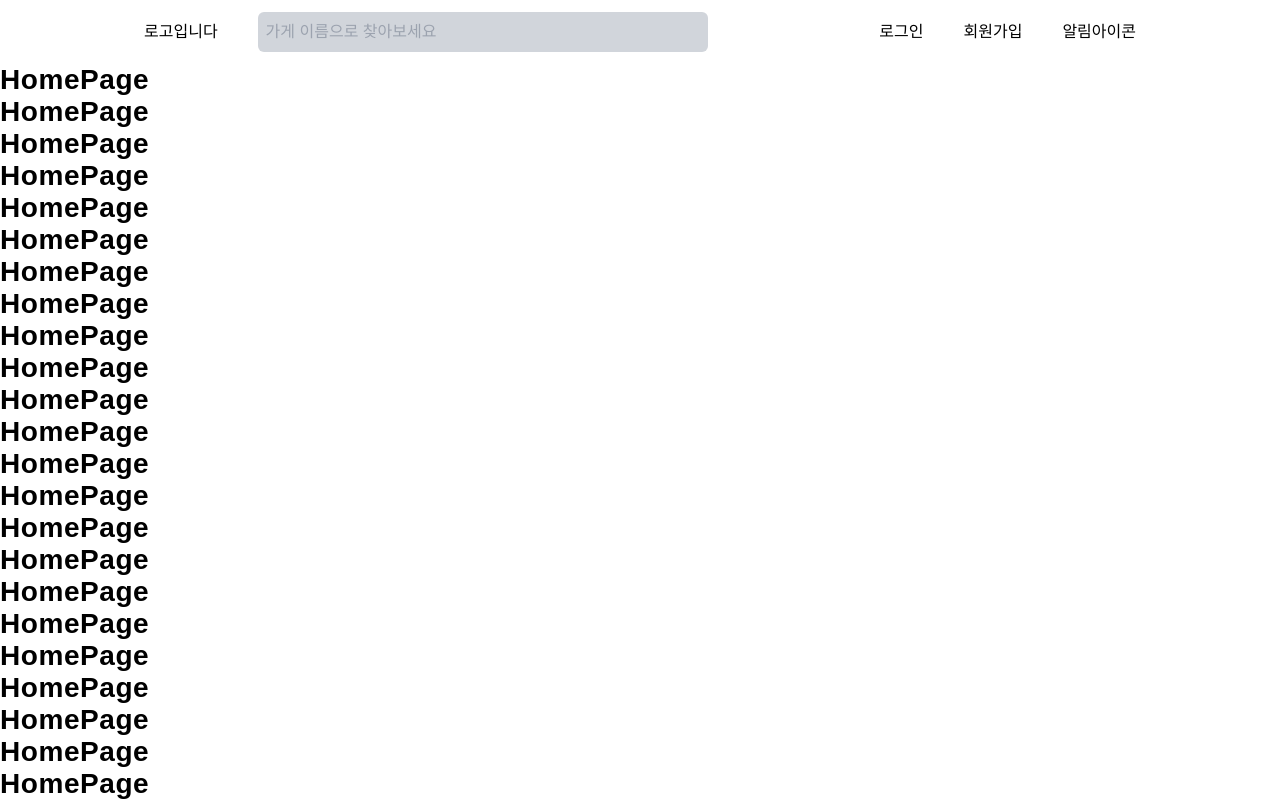
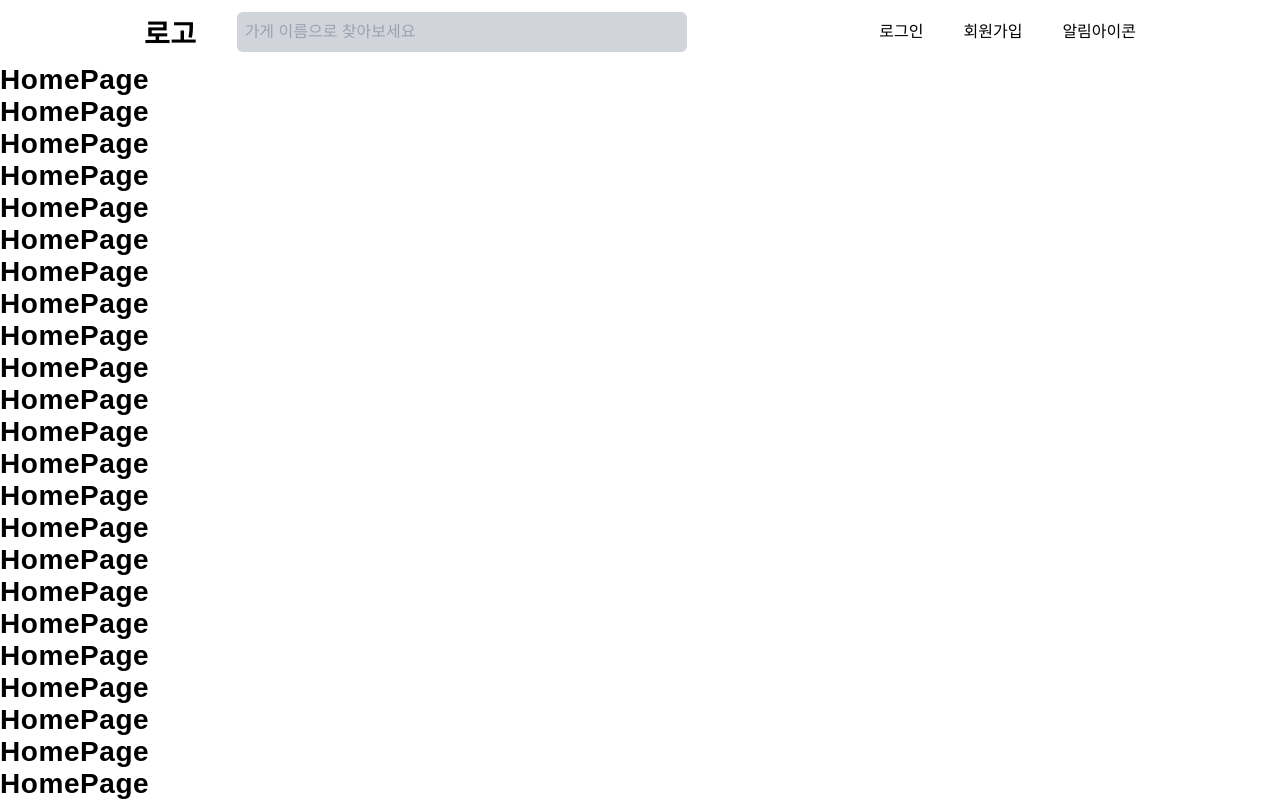
Before and after one commit to Party-Time-Job/Party-Time-Job, a Next.js app: page / in a window 1280 px wide. Shown: the top 801 px of the page. Built offline with nearby package versions, Linux system fonts and the light colour scheme; a web font is replaced by a local one.

Commit message:
chore: 로고 shared 분리

```diff
--- a/src/features/LogoLink/LogoLink.tsx
+++ b/src/features/LogoLink/LogoLink.tsx
@@ -1,4 +1,5 @@
 import Link from 'next/link';
+import Logo from '@/shared/ui/Logo';
 
 /**
  * 아직 로고가 만들어지지 않아서 임시로 h1 태그를 사용했고, 클래스네임도 임시로 지정했습니다.
@@ -7,7 +8,7 @@ import Link from 'next/link';
 const LogoLink = () => {
   return (
     <Link href='/notice'>
-      <h1 className='mb-10 cursor-pointer text-3xl font-bold'>여기에 로고</h1>
+      <Logo />
     </Link>
   );
 };
--- /dev/null
+++ b/src/shared/ui/Logo.tsx
@@ -0,0 +1,5 @@
+const Logo = () => {
+  return <h1>로고</h1>;
+};
+
+export default Logo;
--- a/src/widgets/Header/Header.tsx
+++ b/src/widgets/Header/Header.tsx
@@ -1,10 +1,13 @@
+import LogoLink from '@/features/LogoLink/LogoLink';
+
 const Header = () => {
   return (
-    <header className='fixed flex h-24 w-full items-center justify-center bg-white md:h-16'>
+    <header className='h-24 w-full md:h-16'>
+      <div className='fixed flex h-24 w-full items-center justify-center bg-white md:h-16'>
         <div className='fixed flex justify-between md:w-[744px] md:px-9 lg:w-[1440px] lg:px-56'>
           <div className='flex flex-col gap-3 md:flex-row md:items-center lg:gap-10'>
             <div className='flex justify-between'>
-            <h5>로고입니다</h5>
+              <LogoLink />
               <div className='flex items-center gap-3 md:hidden lg:gap-10'>
                 <h5>로그인</h5>
                 <h5>회원가입</h5>
@@ -22,6 +25,7 @@ const Header = () => {
             <div>알림아이콘</div>
           </div>
         </div>
+      </div>
     </header>
   );
 };
```
Lines whose indentation alone changed are shown as unchanged.
